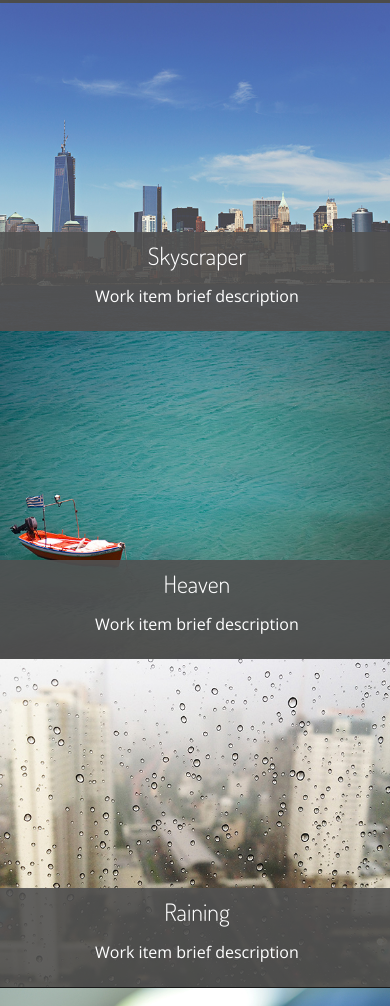
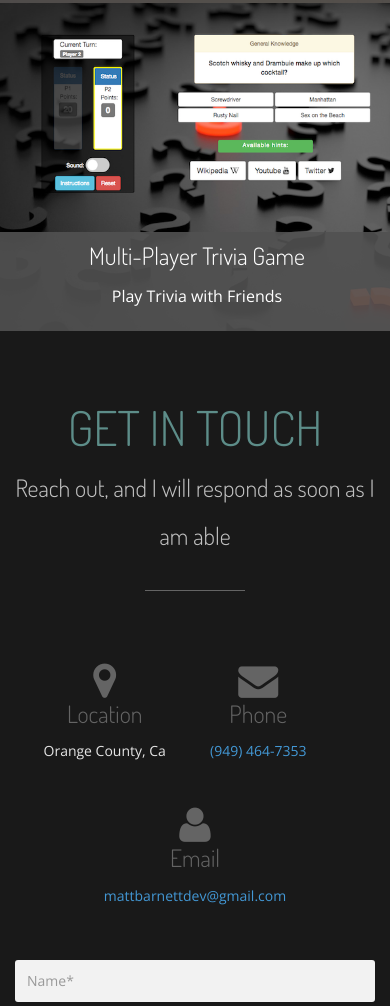
Before and after one commit to barnettm/portfolio, a plain HTML site: page index.html in a window 390 px wide. Shown: the part 4732-5738 px from the top of the page. Drawn offline with nearby package versions, Linux system fonts and the light colour scheme.

Commit message:
added basic project layout and mobile 'get- in- touch' icons

```diff
--- a/assets/css/skins/darkblue.css
+++ b/assets/css/skins/darkblue.css
@@ -60,6 +60,21 @@ a {
     color: #3D4751;
   }
 
+
+  @media screen and (max-width: 1224px){
+    .contact-info > ul {
+      text-align: center;
+    }
+    .contact-info > ul > li{
+      display: inline-block;
+      text-align: center;
+    }
+    .contact-info > ul > li:nth-child(2){
+      margin-left: 40px;
+      margin-right: 40px;
+    }
+  }
+
   @media screen and (max-width: 400px) {
     .hero-buttons{
       margin-top: 30px;
--- a/assets/js/loop.js
+++ b/assets/js/loop.js
@@ -545,6 +545,6 @@ jQuery(function ($) {
 });
 
 function createContactInfo(){
-	$("#myPhone").text("(949) 464-7353");
+	$("#myPhone>a").text("(949) 464-7353");
 	$("#myEmail>a").text("mattbarnettdev@gmail.com")
 }
--- a/index.html
+++ b/index.html
@@ -423,18 +423,19 @@
 			<div class="work-item-wrapper">
 				<ul class="work-item-list list-col-4">
 					<li class="work-item design">
-						<img src="assets/img/portfolio/work1.jpg" alt="This is the description">
+						<img src="assets/img/portfolio/guardians-guess.png" alt="This is the description">
 						<div class="image-overlay">
-							<a href="assets/img/portfolio/work1-ori.jpg" class="media-popup" title="The Guitar">
+							<a href="assets/img/portfolio/guardians-guess.png" class="media-popup" title="The Guitar">
 								<div class="work-item-info">
-									<h3>The Guitar</h3>
-									<p>Work item brief description</p>
+									<h3>Guardians Of The Galaxy</h3>
+									<h3>Guessing Game</h3>
+									<p></p>
 									<i class="fa fa-search-plus"></i>
 								</div>
 							</a>
 						</div>
 					</li>
-					<!-- <li class="work-item design">
+					<li class="work-item design">
 						<img src="assets/img/portfolio/thecubetube.jpg" alt="Manage YouTube Subscriptions">
 						<div class="image-overlay">
 							<a href="http://thecubetube.com" target="_blank" title="TheCubeTube">
@@ -445,8 +446,20 @@
 								</div>
 							</a>
 						</div>
-					</li> -->
-					<li class="work-item video">
+					</li>
+					<li class="work-item design">
+						<img src="assets/img/portfolio/trivia-game.png" alt="Manage YouTube Subscriptions">
+						<div class="image-overlay">
+							<a href="assets/img/portfolio/trivia-game.png" target="_blank" title="TheCubeTube">
+								<div class="work-item-info">
+									<h3>Multi-Player Trivia Game</h3>
+									<p>Play Trivia with Friends</p>
+									<i class="fa fa-search-plus"></i>
+								</div>
+							</a>
+						</div>
+					</li>
+					<!-- <li class="work-item video">
 						<a href="https://www.youtube.com/watch?v=ValQcoRwDic" class="mfp-iframe media-popup" title="Video Title">
 							<img src="assets/img/portfolio/work2.jpg" alt="Just paste the link and go">
 							<i class="fa fa-play-circle hidden-lg"></i>
@@ -460,8 +473,8 @@
 								</div>
 							</a>
 						</div>
-					</li>
-					<li class="work-item ux">
+					</li> -->
+					<!-- <li class="work-item ux">
 						<img src="assets/img/portfolio/work3.jpg" alt="Work item brief description">
 						<div class="image-overlay">
 							<a href="assets/img/portfolio/work3-ori.jpg" class="media-popup" title="Skyscraper">
@@ -472,8 +485,8 @@
 								</div>
 							</a>
 						</div>
-					</li>
-					<li class="work-item photography">
+					</li> -->
+					<!-- <li class="work-item photography">
 						<img src="assets/img/portfolio/work4.jpg" alt="Work item brief description">
 						<div class="image-overlay">
 							<a href="assets/img/portfolio/work4-ori.jpg" class="media-popup" title="Heaven">
@@ -484,8 +497,8 @@
 								</div>
 							</a>
 						</div>
-					</li>
-					<li class="work-item design ux">
+					</li> -->
+					<!-- <li class="work-item design ux">
 						<img src="assets/img/portfolio/work5.jpg" alt="Work item brief description">
 						<div class="image-overlay">
 							<a href="assets/img/portfolio/work5-ori.jpg" class="media-popup" title="Raining">
@@ -535,7 +548,7 @@
 								</div>
 							</a>
 						</div>
-					</li>
+					</li> -->
 				</ul>
 			</div>
 		</div>
@@ -564,8 +577,9 @@
 								<li>
 									<i class="fa fa-envelope pull-left"></i>
 									<h3>Phone</h3>
-									<!-- <p id="myPhone">(949) 464-7353</p> -->
-									<a href="tel:1-949-464-7353" id="myPhone"></a>
+									<p id="myPhone">
+										<a href="tel:1-949-464-7353"></a>
+									</p>
 								</li>
 								<li>
 									<i class="fa fa-user pull-left"></i>
```
Also changed, not shown: assets/img/portfolio/guardians-guess.png (added), assets/img/portfolio/trivia-game.png (added), 2 other files.
